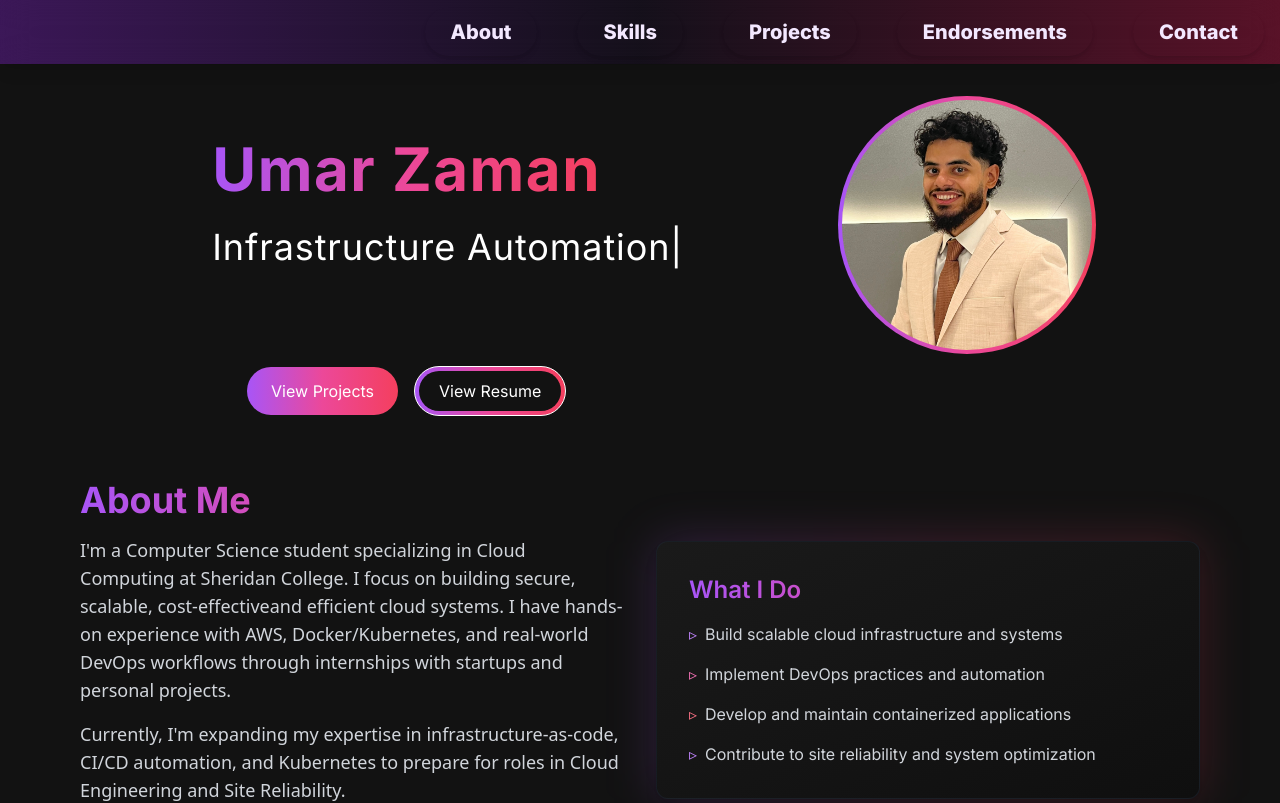
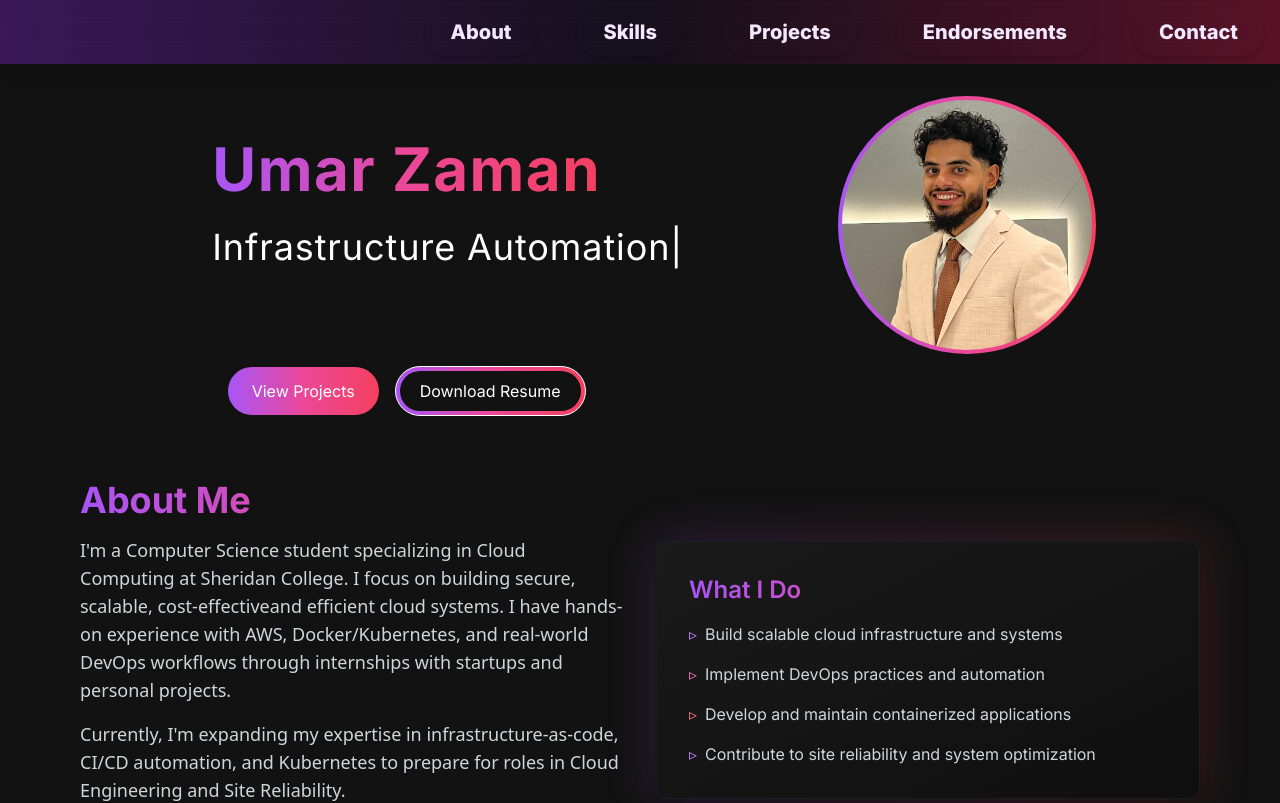
Before and after one commit to umar11b/personal-website, a Next.js app in the folder frontend/: page / in a window 1280 px wide. Shown: the top 803 px of the page. Built offline with nearby package versions, Linux system fonts and the light colour scheme.

Commit message:
Simplify: Revert to Download Resume button for better reliability

```diff
--- a/frontend/src/app/components/HeroSection.jsx
+++ b/frontend/src/app/components/HeroSection.jsx
@@ -82,12 +82,11 @@ const HeroSection = () => {
         </a>
         <a
           href="/Umar_Zaman_Resume.pdf"
-          target="_blank"
-          rel="noopener noreferrer"
+          download="Umar_Zaman_Resume.pdf"
           className="w-full px-1 py-1 rounded-full bg-gradient-to-r from-purple-500 via-pink-500 to-rose-500 sm:w-fit hover:bg-slate-800 text-white border border-white mt-3 inline-block text-center"
         >
           <span className="block bg-[#121212] hover:bg-slate-800 rounded-full px-5 py-2 text-white">
-            View Resume
+            Download Resume
           </span>
         </a>
       </div>
```
